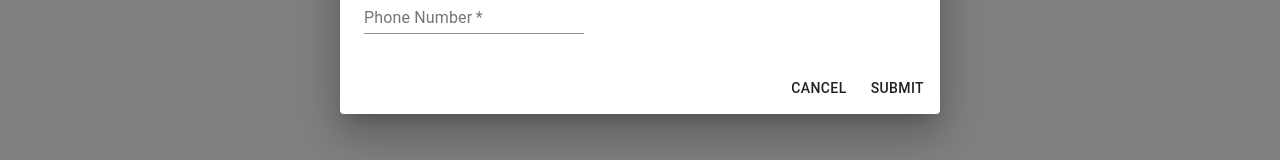
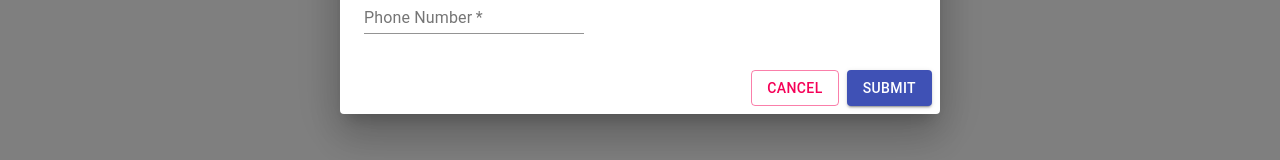
Before and after one commit to ArbaazMeghani/contacts-web-app, a React (Create React App) app: page / in a window 1280 px wide. Both pictures are taken after a click on the button "Add". Shown: the part 430-590 px from the top of the page. Built offline with nearby package versions, Linux system fonts and the light colour scheme; no server answers.

Commit message:
Add styling to form buttons

```diff
--- a/src/components/NewContactForm.js
+++ b/src/components/NewContactForm.js
@@ -41,11 +41,11 @@ class NewContactForm extends React.Component {
         </DialogContent>
 
         <DialogActions>
-          <Button onClick={() => this.props.onClose()}>
+          <Button variant="outlined" color="secondary" onClick={() => this.props.onClose()}>
             Cancel
           </Button>
 
-          <Button>
+          <Button variant="contained" color="primary">
             Submit
           </Button>
         </DialogActions>
```
